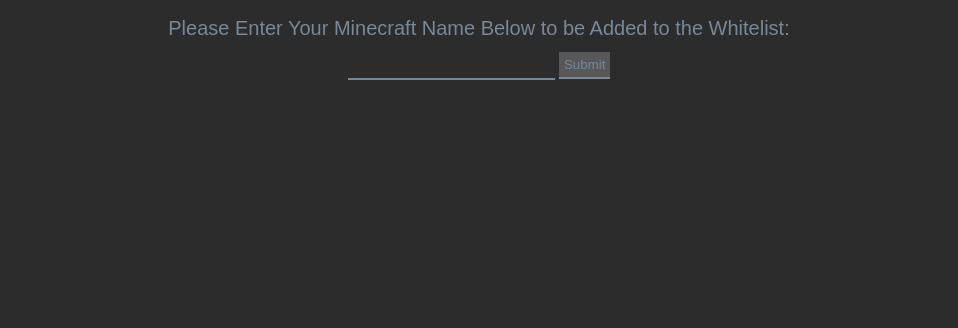
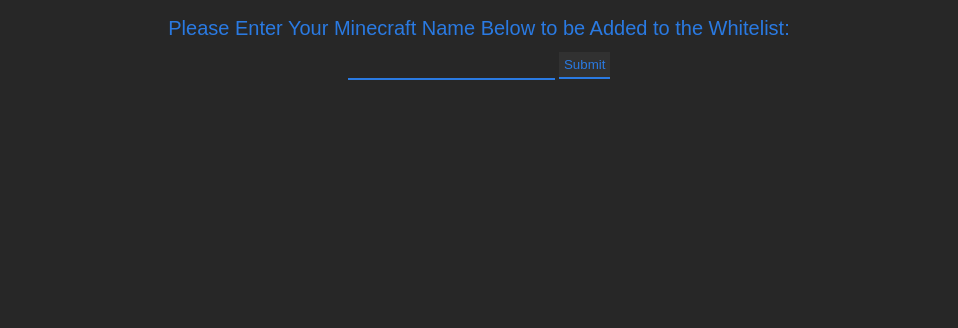
Before and after one commit to twelventi/mc.twelventi.com, a plain HTML site: page index.html in a window 1280 px wide. Shown: the part 472-800 px from the top of the page, without its empty margins (161-1119 px from the left). Drawn offline with Linux system fonts and the light colour scheme.

Commit message:
updated css

```diff
--- a/index.css
+++ b/index.css
@@ -2,7 +2,7 @@
     padding: 0px;
     margin: 0px;
     font-family: Arial, Helvetica, sans-serif;
-    color: lightslategray
+    color: #2a7ae2
 }
 hr {
     width: 100%;
@@ -18,7 +18,7 @@
     font-size: 20px;
 }
 body {
-    background-color: #2c2c2c;
+    background-color: rgb(39, 39, 39);
     display: flex;
     align-items: center;
     justify-content: center;
@@ -38,7 +38,7 @@
 input[type="text"] {
     background-color: inherit;
     border: none;
-    border-bottom: solid 2px lightslategray;
+    border-bottom: solid 2px #2a7ae2;
     outline: none;
     font-size: inherit;
     margin: 10px 0;
@@ -47,12 +47,12 @@
 }
 input[type="submit"] {
     border: none;
-    border-bottom: solid 2px lightslategray;
+    border-bottom: solid 2px #2a7ae2;
     padding: 5px;
     cursor: pointer;
-    background-color: #585858;
+    background-color: #313131;
 }
 
 input[type="submit"]:hover{
-    background-color: #7c7c7c;
+    background-color: #212121;
 }
```
